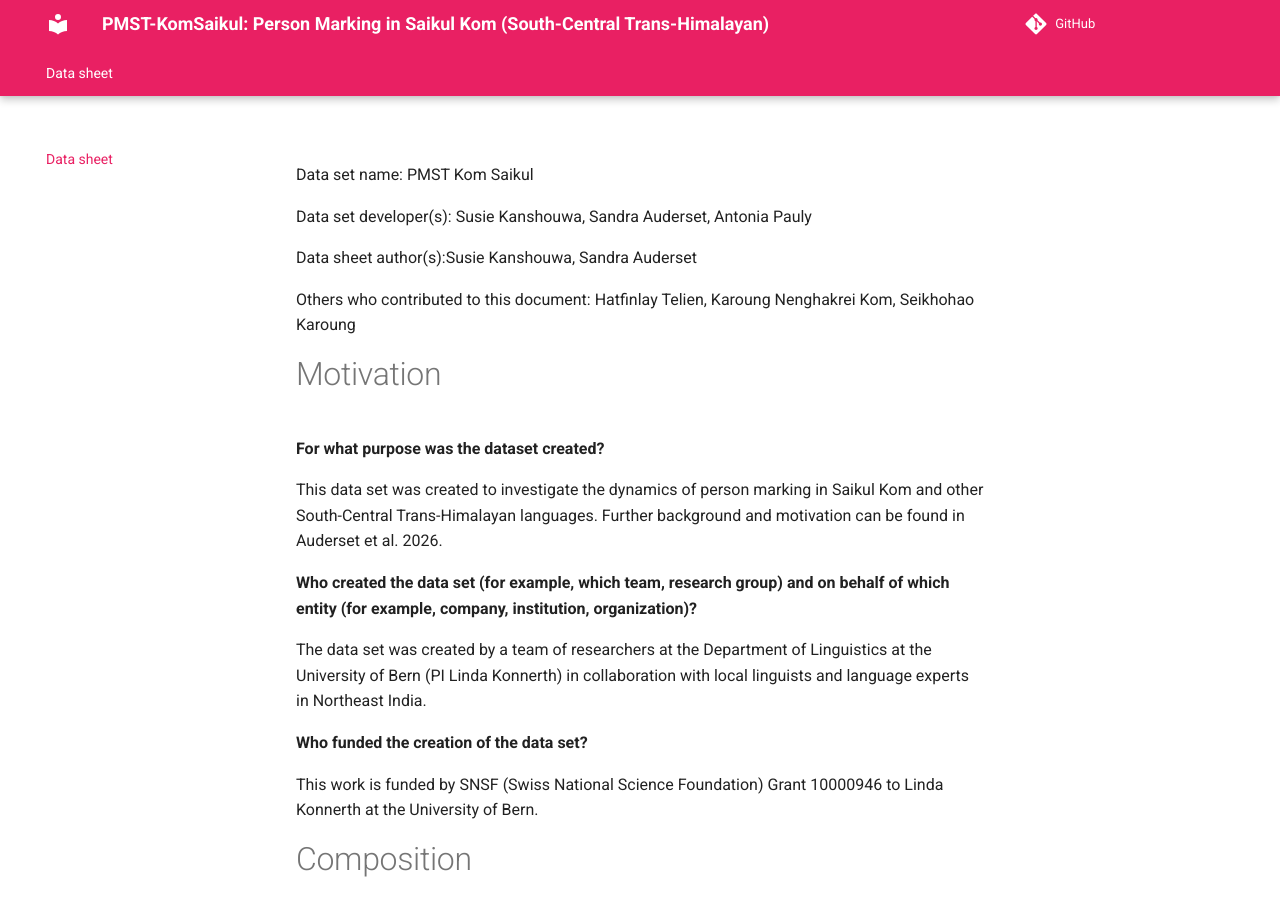
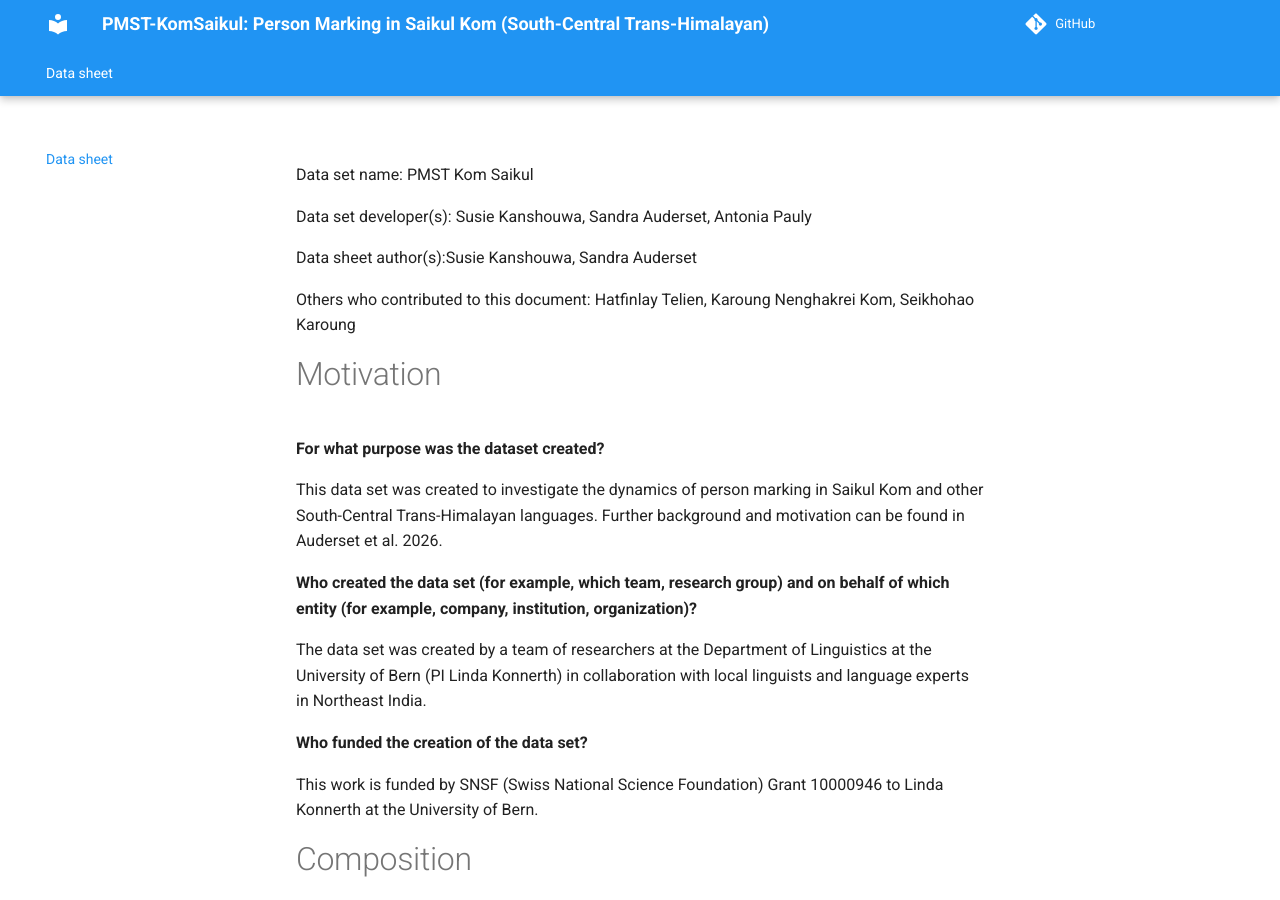
Before and after one commit to isw-unibe-ch/PMST-KomSaikul, an MkDocs documentation site: the page built from docs/data_sheet.md, in a window 1280 px wide and 900 px high. Built offline with MkDocs 1.6.1 and Material for MkDocs 9.7.7, drawn with Linux system fonts in a browser that asks for light colours; comment, search, counter and statistics services are not loaded.

Commit message:
new mkdocs with filters

```diff
--- a/mkdocs.yml
+++ b/mkdocs.yml
@@ -2,7 +2,7 @@ site_name: "PMST-KomSaikul: Person Marking in Saikul Kom (South-Central Trans-Hi
 docs_dir: docs
 theme:
   palette:
-    primary: pink
+    primary: blue
   name: material
   features:
     - navigation.tabs
@@ -18,4 +18,6 @@ plugins:
         - clusivity
       layout_columns:
         - polarity
+extra_javascript:
+  - column-filters.js
 repo_url: https://github.com/isw-unibe-ch/PMST-KomSaikul
```
